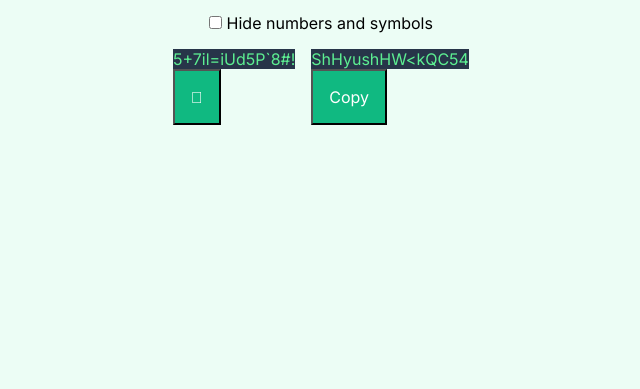
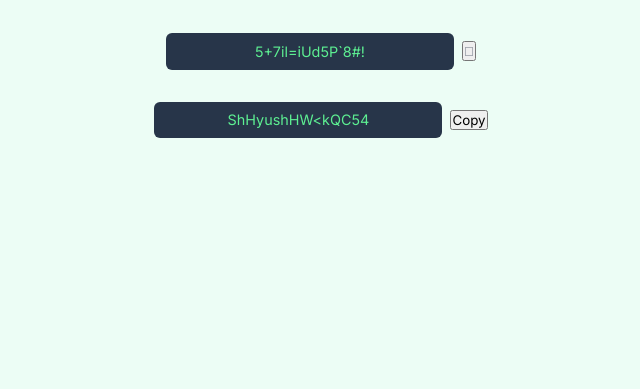
Before and after one commit to jsandev7/password-generator, a plain HTML site: page index.html in a window 1280 px wide. Shown: the part 411-800 px from the top of the page, without its empty margins (319-959 px from the left). Drawn offline with Linux system fonts and the light colour scheme.

Commit message:
Update style.css

```diff
--- a/css/style.css
+++ b/css/style.css
@@ -21,6 +21,13 @@ body {
   gap: 1rem;
 }
 
+.main-container {
+    display: flex;
+    flex-flow: column nowrap;
+    justify-content: space-evenly;
+    gap: 1rem;
+}
+
 h1 {
   font-family: "Karla", sans-serif;
   font-optical-sizing: auto;
@@ -33,22 +40,75 @@ span {
   color: #10B981;
 }
 
-button {
+header p {
+    color: #6B7280;
+    margin: 1rem 0;
+}
+
+.generate-password-button {
   background-color: #10B981;
   color: white;
-  padding: 1rem;
+  padding: 0.7rem;
+  align-self: self-start;
+  border: none;
+  border-radius: 6px;
+  cursor: pointer;
   font-size: 1rem;
+}
+
+.generate-password-button:hover {
+    background-color: #047857;
 }
 
 .password-result {
   background-color: #273549;
   color: #5DEF92;
+  text-align: center;
+  padding: 0.6rem 0.7rem;
+  font-size: 0.9rem;
+  border-radius: 6px;
+  min-width: 288px;
 }
 
 .results {
   display: flex;
-  flex-flow: row wrap;
+  flex-flow: column nowrap;
   justify-content: space-evenly;
   gap: 1rem;
   align-items: center;
+  border-top: 1.2px solid #D5D4D8;
+  padding: 2rem 0;
 }
+
+.container {
+    display: flex;
+    flex-flow: row nowrap;
+    align-items: center;
+    justify-content: flex-start;
+    gap: 0.5rem;
+}
+
+.fa-regular, .fa-copy {
+    color: #6B7280;
+}
+
+label {
+    color: #6B7280;
+}
+
+.copy-password {
+    border: none;
+    padding: 0.5rem;
+    font-size: 1.3rem;
+    cursor: pointer;
+}
+
+
+.password-container {
+    display: flex;
+    flex-flow: row nowrap;
+    justify-content: space-between;
+    align-items: center;
+    gap: 0.5rem;
+    padding: 0.5rem 0;
+}
```
